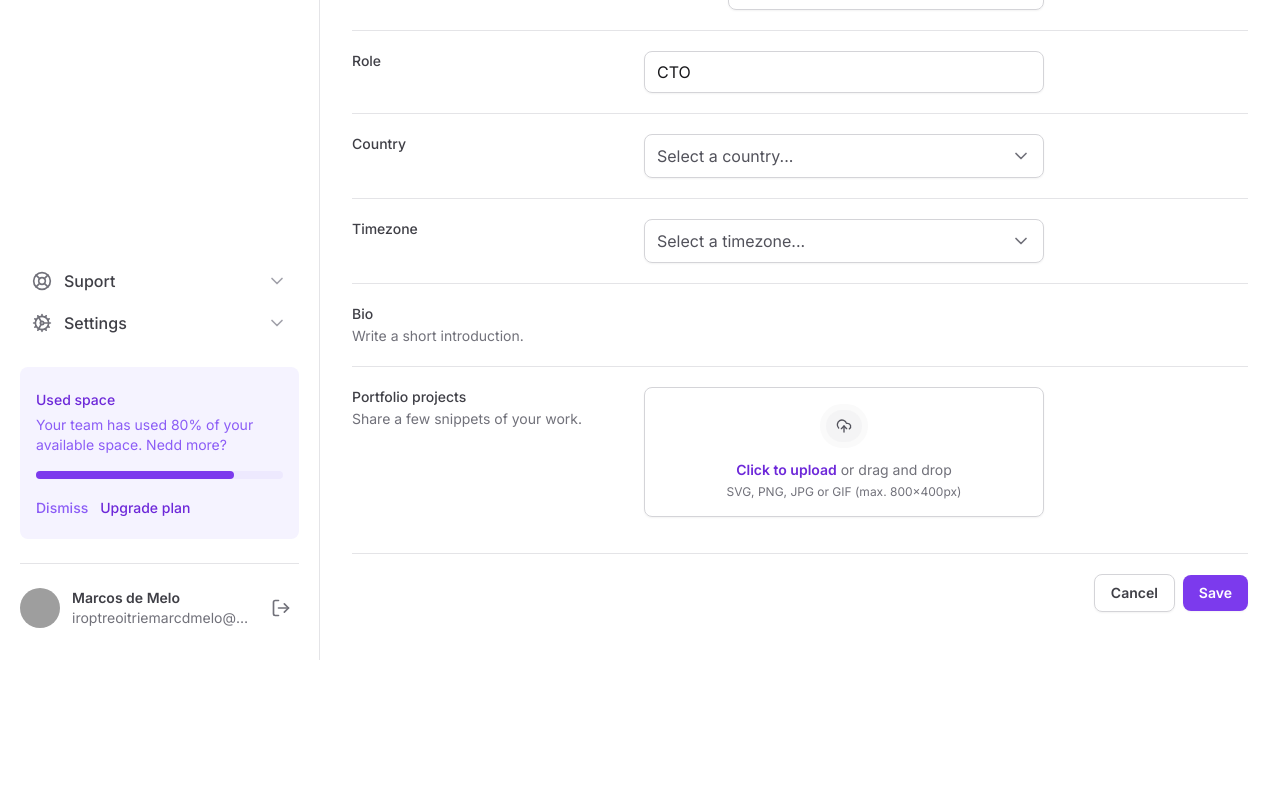
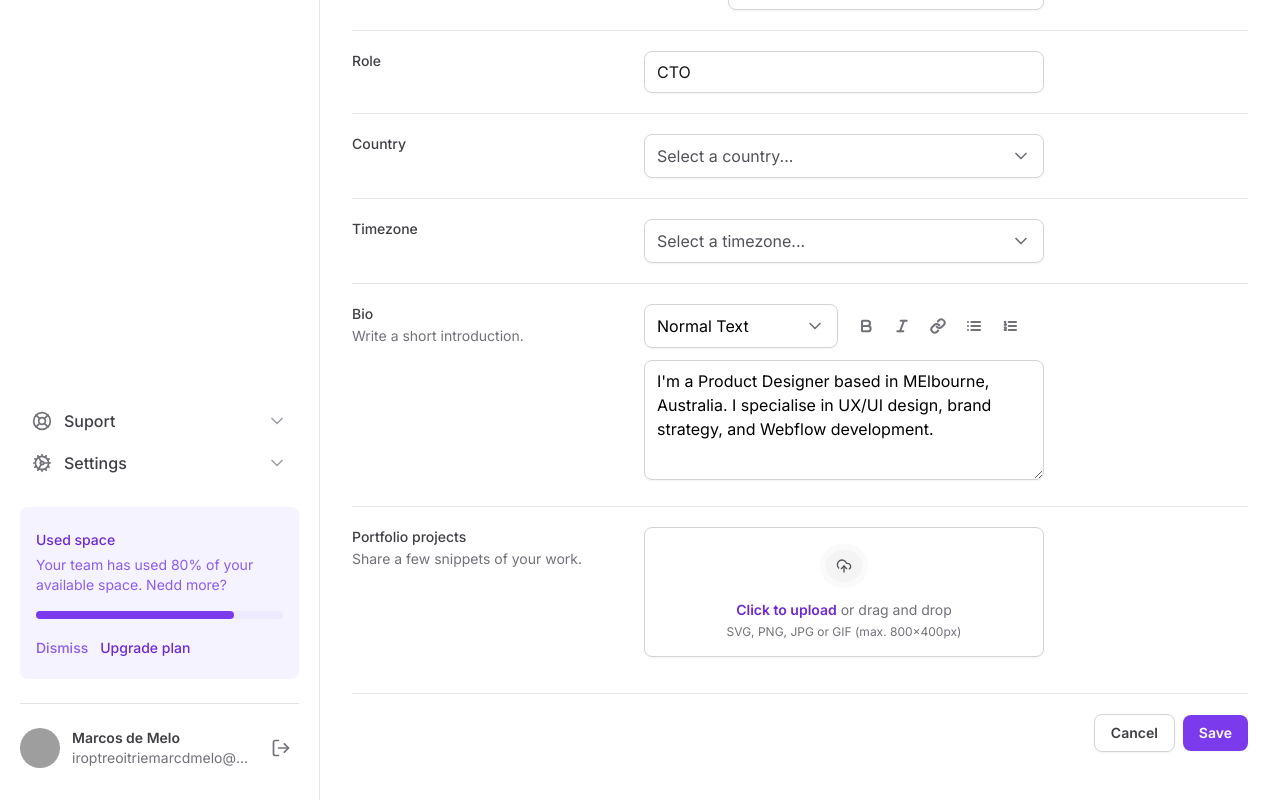
Before and after one commit to marcos-de-melo/tailwind-next, a Next.js app: page / in a window 1280 px wide. Shown: the part 536-1336 px from the top of the page. Before the commit the page ends 1196 px from the top, so only its background shows below. Built offline with nearby package versions, Linux system fonts and the light colour scheme; grey boxes are pictures that could not be loaded.

Commit message:
Animando portfólio

```diff
--- a/src/app/page.tsx
+++ b/src/app/page.tsx
@@ -1,9 +1,18 @@
 import { SettingsTabs } from '../components/SettingsTabs'
 import * as Input from '../components/Input'
 import * as FileInput from '../components/Form/FileInput'
-import { Mail } from 'lucide-react'
+import {
+  Bold,
+  Italic,
+  Link,
+  List,
+  ListOrdered,
+  LogOut,
+  Mail,
+} from 'lucide-react'
 import { Select } from '@/components/Form/Select'
 import { SelectItem } from '@/components/Form/Select/SelectItem'
+import { Textarea } from '@/components/Form/Textarea'
 
 export default function Home() {
   return (
@@ -144,7 +153,55 @@
                 Write a short introduction.
               </span>
             </label>
-            <div></div>
+            <div className="space-y-3">
+              <div className="grid grid-cols-2 gap-3">
+                <Select placeholder="" defaultValue="normal">
+                  <SelectItem value="normal" text="Normal Text" />
+                  <SelectItem value="md" text="Markdown" />
+                </Select>
+
+                <div className="flex items-center gap-1">
+                  <button
+                    type="button"
+                    className="rounded-md p-2 hover:bg-zinc-50"
+                  >
+                    <Bold className="h-4 w-4 text-zinc-500" strokeWidth={3} />
+                  </button>
+                  <button
+                    type="button"
+                    className="rounded-md p-2 hover:bg-zinc-50"
+                  >
+                    <Italic className="h-4 w-4 text-zinc-500" strokeWidth={3} />
+                  </button>
+                  <button
+                    type="button"
+                    className="rounded-md p-2 hover:bg-zinc-50"
+                  >
+                    <Link className="h-4 w-4 text-zinc-500" strokeWidth={3} />
+                  </button>
+                  <button
+                    type="button"
+                    className="rounded-md p-2 hover:bg-zinc-50"
+                  >
+                    <List className="h-4 w-4 text-zinc-500" strokeWidth={3} />
+                  </button>
+                  <button
+                    type="button"
+                    className="rounded-md p-2 hover:bg-zinc-50"
+                  >
+                    <ListOrdered
+                      className="h-4 w-4 text-zinc-500"
+                      strokeWidth={3}
+                    />
+                  </button>
+                </div>
+              </div>
+
+              <Textarea
+                id="bio"
+                defaultValue="I'm a Product Designer based in MElbourne, Australia. I specialise in UX/UI design, brand strategy, and Webflow development."
+              />
+            </div>
           </div>
 
           <div className="grid grid-cols-form gap-3 pt-5">
--- a/src/components/Form/Select/index.tsx
+++ b/src/components/Form/Select/index.tsx
@@ -4,14 +4,14 @@
 import { ChevronDown } from 'lucide-react'
 import { ReactNode } from 'react'
 
-export interface SelectProps {
+export interface SelectProps extends SelectPrimitive.SelectProps {
   children: ReactNode
   placeholder: string
 }
 
-export function Select({ children, placeholder }: SelectProps) {
+export function Select({ children, placeholder, ...props }: SelectProps) {
   return (
-    <SelectPrimitive.Root>
+    <SelectPrimitive.Root {...props}>
       <SelectPrimitive.Trigger className="flex h-11 w-full items-center justify-between gap-2 rounded-lg border border-zinc-300 px-3 py-2 shadow-sm data-[placeholder]:text-zinc-600">
         <SelectPrimitive.Value
           placeholder={placeholder}
--- /dev/null
+++ b/src/components/Form/Textarea.tsx
@@ -0,0 +1,11 @@
+import { ComponentProps } from 'react'
+export interface TextareaProps extends ComponentProps<'textarea'> {}
+
+export function Textarea(props: TextareaProps) {
+  return (
+    <textarea
+      className="min-h-[120px] w-full resize-y rounded-lg border border-zinc-300 px-3 py-2 shadow-sm"
+      {...props}
+    />
+  )
+}
```
